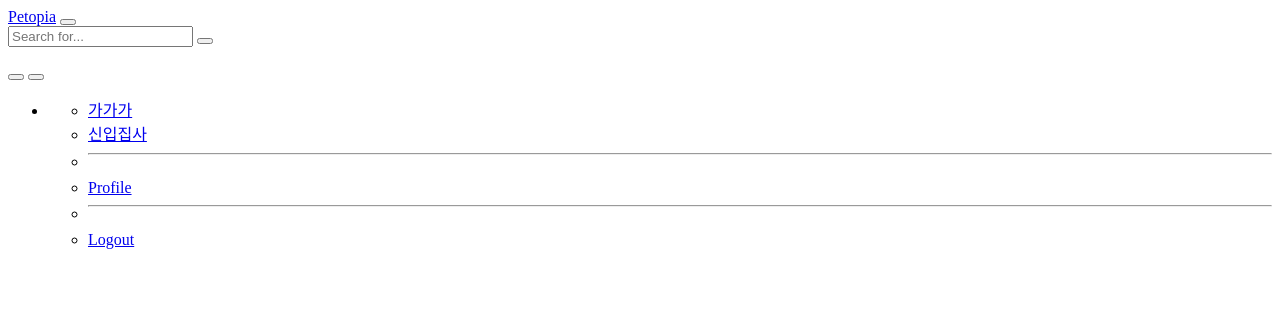
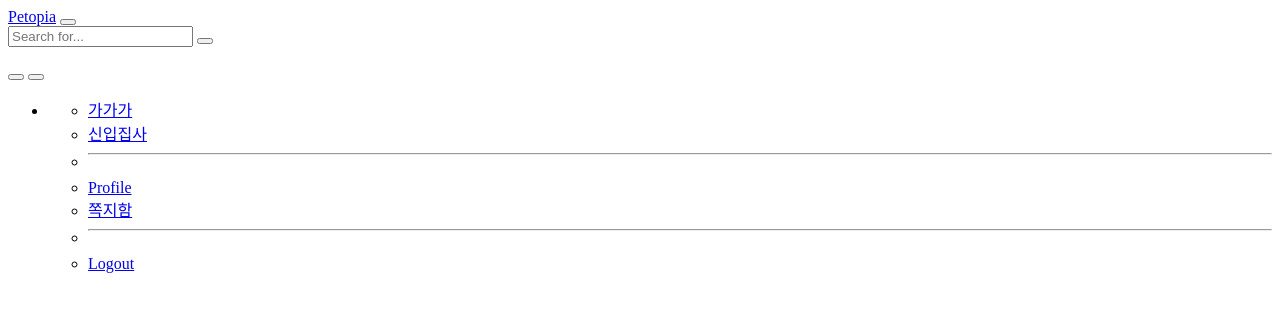
Before and after one commit to jhk1231/petopia2, a Spring app: template src/main/resources/templates/fragments/viewFrameHeader.html in a window 1280 px wide. Shown: the top 312 px of the page. Run offline with Thymeleaf, Linux system fonts and the light colour scheme; the template is opened without the code that fills it, so the values that code supplies are empty; some of the project's set-up classes (security, data sources, template engines, error pages and the like) are left out, and stand-ins take their place.

Commit message:
Update viewFrameHeader.html
쪽지함 항목 추가

```diff
--- a/src/main/resources/templates/fragments/viewFrameHeader.html
+++ b/src/main/resources/templates/fragments/viewFrameHeader.html
@@ -50,6 +50,7 @@
                         <li><a class="dropdown-item" href="#!">신입집사</a></li>
                         <li><hr class="dropdown-divider" /></li>
                         <li><a class="dropdown-item" href="#!">Profile</a></li>
+			<li><a class="dropdown-item" href="#!">쪽지함</a></li>
                         <li><hr class="dropdown-divider" /></li>
                         <li><a class="dropdown-item" href="#!">Logout</a></li>
                     </ul>
```
